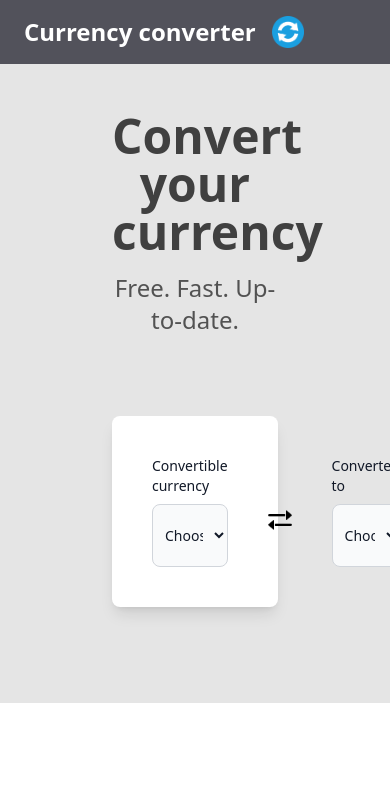
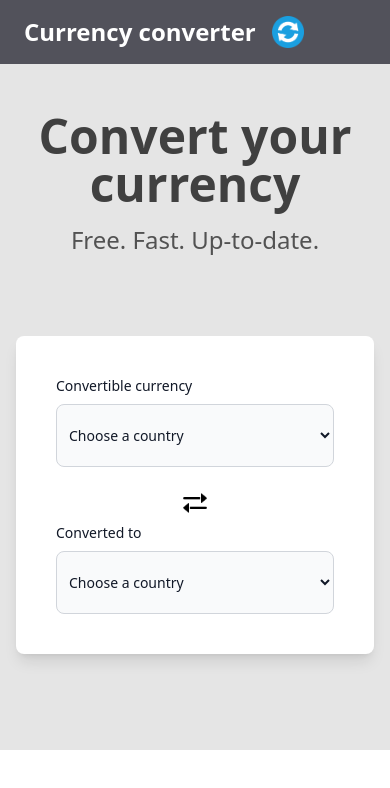
Before and after one commit to IvanNugiban/currency-converter, a React (Create React App) app: page / in a window 390 px wide. Shown: the top 788 px of the page. Built offline with nearby package versions, Linux system fonts and the light colour scheme.

Commit message:
Added responsive design for convert section

```diff
--- a/src/components/ConvertSection.tsx
+++ b/src/components/ConvertSection.tsx
@@ -6,12 +6,12 @@
 
 return (
     <section className="bg-neutral-200">
-        <div className="container mx-auto px-28 pt-12 pb-24">
+        <div className="container mx-auto px-4 lg:px-28 pt-12 pb-24">
             <h1 className="text-5xl text-neutral-700 font-bold mb-4 text-center">Convert your currency</h1>
             <h2 className="text-2xl text-neutral-600  text-center">Free. Fast. Up-to-date.</h2>
 
             <div className="bg-white border-r-6 rounded-lg p-10  shadow-lg mt-20">
-                <div className="flex items-center justify-between gap-10">
+                <div className="flex flex-col lg:flex-row items-center justify-between gap-2 lg:gap-10">
                     <ConvertableItem text="Convertible currency"/>
 
                     <img src={ReverseArrows} className="h-10 pt-4" alt=""/>
```
